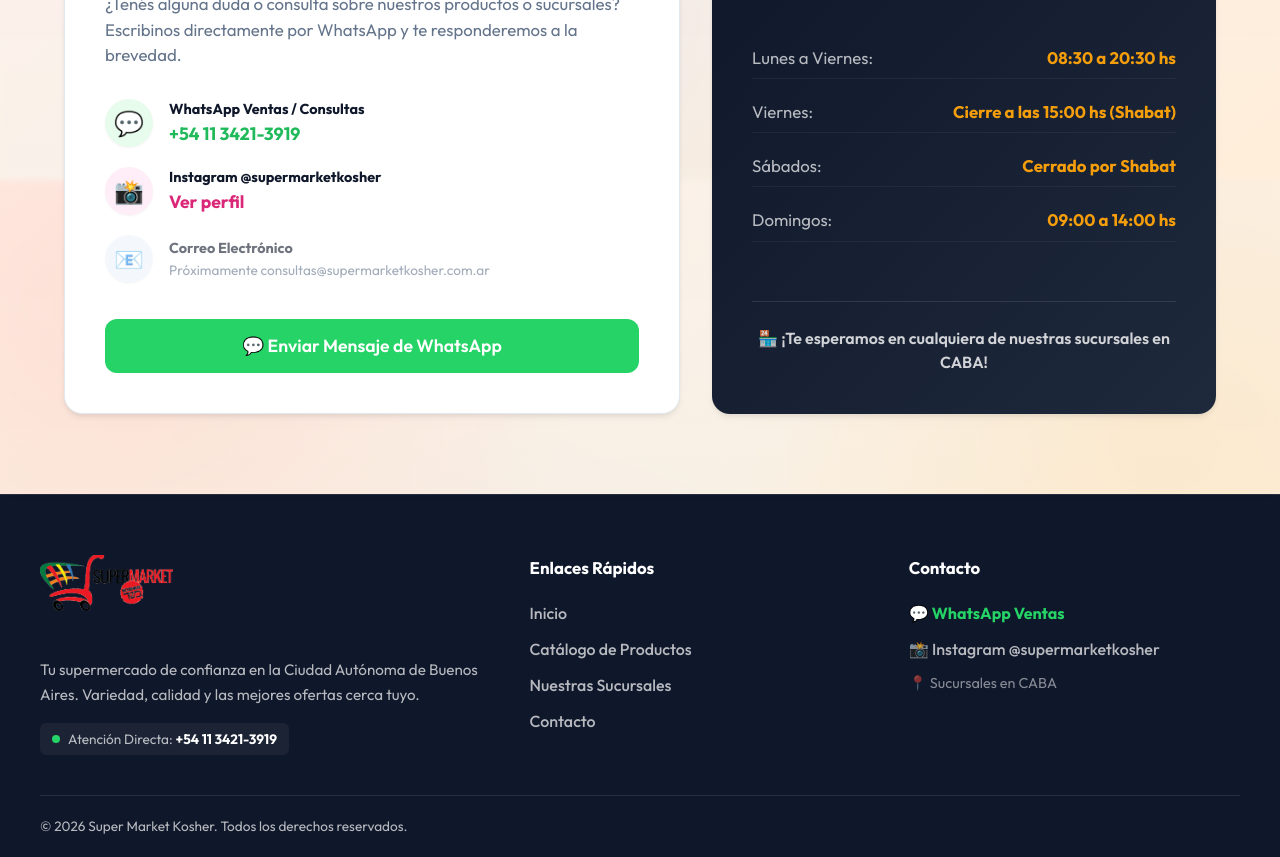
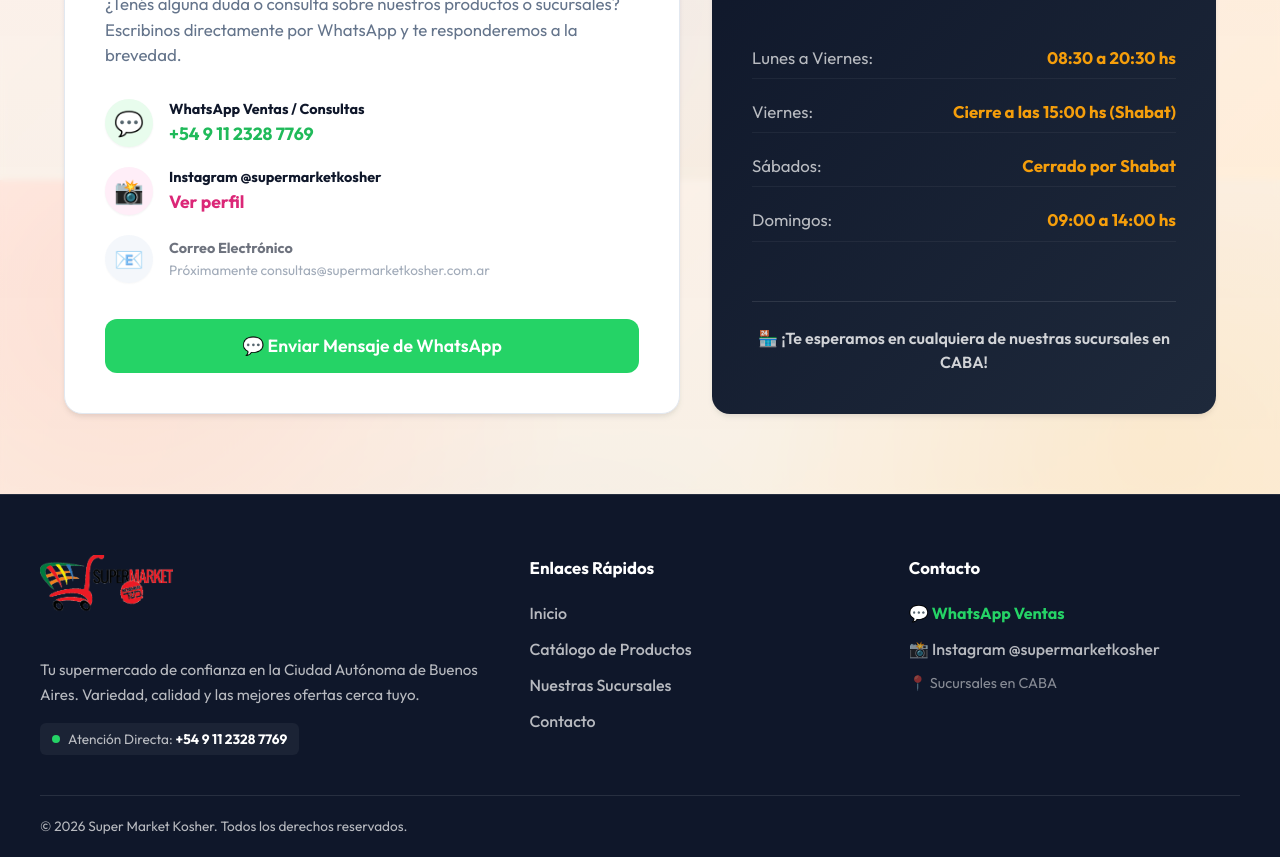
Before and after one commit to Uziel562728/super-market-web-, a React (Vite) app: page / in a window 1280 px wide. Shown: the part 3020-3877 px from the top of the page. Built offline with nearby package versions, Linux system fonts and the light colour scheme; no server answers; the database is empty.

Commit message:
Actualizar contacto de WhatsApp y enlace de Instagram

```diff
--- a/src/data/contactConfig.js
+++ b/src/data/contactConfig.js
@@ -3,8 +3,8 @@
     {
       id: 'main',
       label: 'WhatsApp Consultas',
-      numberDisplay: '+54 11 3421-3919',
-      numberApi: '5491134213919', // Properly formatted API number (Argentina country code + 9 + mobile area code + number)
+      numberDisplay: '+54 9 11 2328 7769',
+      numberApi: '5491123287769', // Properly formatted API number (Argentina country code + 9 + mobile area code + number)
       defaultMessage: 'Hola Super Market Kosher, quería hacer una consulta.',
       isDefault: true
     }
@@ -15,8 +15,8 @@
       {
         id: 'kosher',
         label: '@supermarketkosher',
-        url: 'https://www.instagram.com/supermarketkosher/?hl=es',
-        branchId: 'branch-5' // Linked to the Kosher branch
+        url: 'https://www.instagram.com/supermarketkosher',
+        branchId: 'branch-1' // Linked to the single branch
       }
     ],
     facebook: '',  // Prepared for future Facebook URL
```
